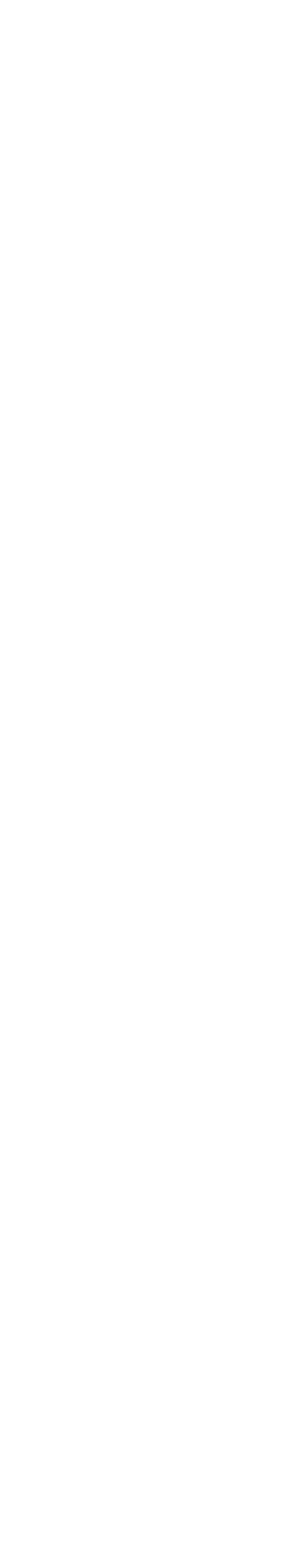
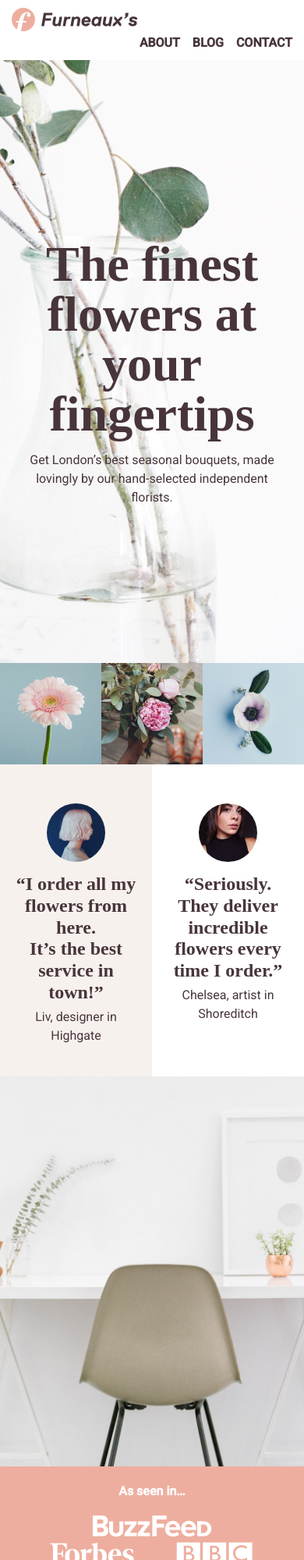
Before and after one commit to FlickHouston/furneauxs, a plain HTML site: page index.html in a window 390 px wide. Shown: the top 2000 px of the page at 78% size. Before the commit the page ends 844 px from the top, so only its background shows below. Drawn offline with Linux system fonts and the light colour scheme; a web font is replaced by a local one.

Commit message:
first build

```diff
--- a/index.html
+++ b/index.html
@@ -7,7 +7,62 @@
     <link rel="stylesheet" href="style.css">
 </head>
 <body>
+<header>
+    <h1>
+        <a href="index.html"><img src="assets/logo.svg"></a>
+    </h1>
+    <nav>
+<a href="about.html">About</a>
+<a href="blog.html">Blog</a>
+<a href="contact.html">Contact</a>
+    </nav>
+</header>
 
+<section class="hero">
+    <div>
+        <h2>The finest flowers at your fingertips</h2>
+        <p>Get London’s best seasonal bouquets, made lovingly by our hand-selected independent florists.
+        </p>
+    </div>
+</section>
+
+<section class="flowers">
+    <img src="assets/flower_1.jpg">
+    <img src="assets/flower_2.jpg">
+    <img src="assets/flower_3.jpg">
+</section>
+
+<section class="quotes">
+<div class="creambg">
+    <img src="assets/quote_liv.png">
+    <blockquote>“I order all my flowers from here.<br/> It’s the best service in town!”</blockquote>
+    <p>Liv, designer in Highgate</p>
+</div>
+
+<div>
+    <img src="assets/quote_chelsea.png">
+    <blockquote>“Seriously. They deliver incredible flowers every time I order.”</blockquote>
+    <p>Chelsea, artist in Shoreditch</p>
+</div>
+</section>
+
+<section class="hero chair">
+
+</section>
+
+<section class="logos">
+    <p>As seen in…</p>
+    <img src="assets/buzzfeed.svg">
+    <img src="assets/forbes.svg">
+    <img src="assets/bbc.svg">
+    <img src="assets/guardian.svg">
+
+</section>
+
+<footer>
+        <a href="index.html"><img src="assets/logo-footer.svg"></a>
+        <p>Copyright &copy; 2021</p>
+</footer>
 
 </body>
 </html>
--- a/style.css
+++ b/style.css
@@ -0,0 +1,153 @@
+@import url('https://fonts.googleapis.com/css2?family=David+Libre:wght@400;500;700&family=Roboto:wght@400;500&display=swap');
+
+/* font-family: 'David Libre', serif;
+font-family: 'Roboto', sans-serif; */
+
+body {
+    font-family: Roboto;
+    /*good range for body copy is between 14 and 20 pixels*/
+    font-size: 16px;
+    /*line height will be equal to 24px*/
+    line-height: 1.5;
+    color: #47353A;
+}
+
+header {
+    padding: 10px 15px;
+    overflow: hidden;
+}
+
+header h1 {
+    float: left;
+}
+
+header nav {
+    float: right;
+    margin-top: 3px;
+}
+
+header nav a {
+    color: #47353A;
+    text-decoration: none;
+    margin-left: 12px;
+    text-transform: uppercase;
+    font-weight: 700;
+}
+
+header nav a:hover {
+    color: #eeae9f;
+
+}
+
+.hero {
+background-image: url(assets/hero.jpg);
+background-size: cover;
+background-position: right top;
+padding-top: 230px;
+padding-bottom: 200px;
+}
+
+.hero div {
+    max-width: 540px;
+    margin-left: auto;
+    margin-right: auto;
+    padding-left: 20px;
+    padding-right: 20px;
+    text-align: center;
+}
+
+.hero h2 {
+font-family: David Libre;
+font-size: 64px;
+line-height: 1;
+font-weight: 700;
+margin-bottom: 15px;
+}
+
+.hero p {
+ max-width: 400px;
+ margin-left: auto;
+ margin-right: auto;
+}
+
+.flowers {
+    overflow: hidden;
+}
+
+.flowers img {
+    float: left;
+    width: 33.333%;
+}
+
+.quotes {
+    overflow:hidden;
+}
+
+.quotes img {
+    width: 75px;
+    border-radius: 100%;
+}
+
+.quotes div {
+width: 50%;
+float: left;
+text-align: center;
+padding: 50px 20px 40px 20px;
+}
+
+.quotes blockquote {
+    font-family: David Libre;
+    line-height: 1.16;
+    font-size: 24px;
+    font-weight: 700;
+    max-width:400px;
+    margin: 15px auto 5px auto;
+}
+
+.creambg {
+    background-color: #F7F1EE;
+}
+
+.chair {
+    background-image: url("assets/full-bleed.jpg");
+    background-position: center bottom;
+    height: 500px;
+}
+
+
+.logos {
+    background-color: #eeae9f;
+    padding: 20px 20px 35px 20px;
+
+    text-align: center;
+}
+
+.logos p {
+    color: white;
+    font-weight: 700;
+    margin-bottom: 15px;
+}
+
+.logos img {
+    margin-left: 22px;
+    margin-right: 22px;
+}
+
+footer {
+    background-color: #47353a;
+    overflow: hidden;
+    padding: 25px 30px 25px 30px;
+}
+
+footer img {
+    float: left;
+}
+
+footer p {
+    float: right;
+    color: #ccc9ca;
+    font-size: 14px;
+    font-weight: 700;
+}
+
+@mediaquery
```
